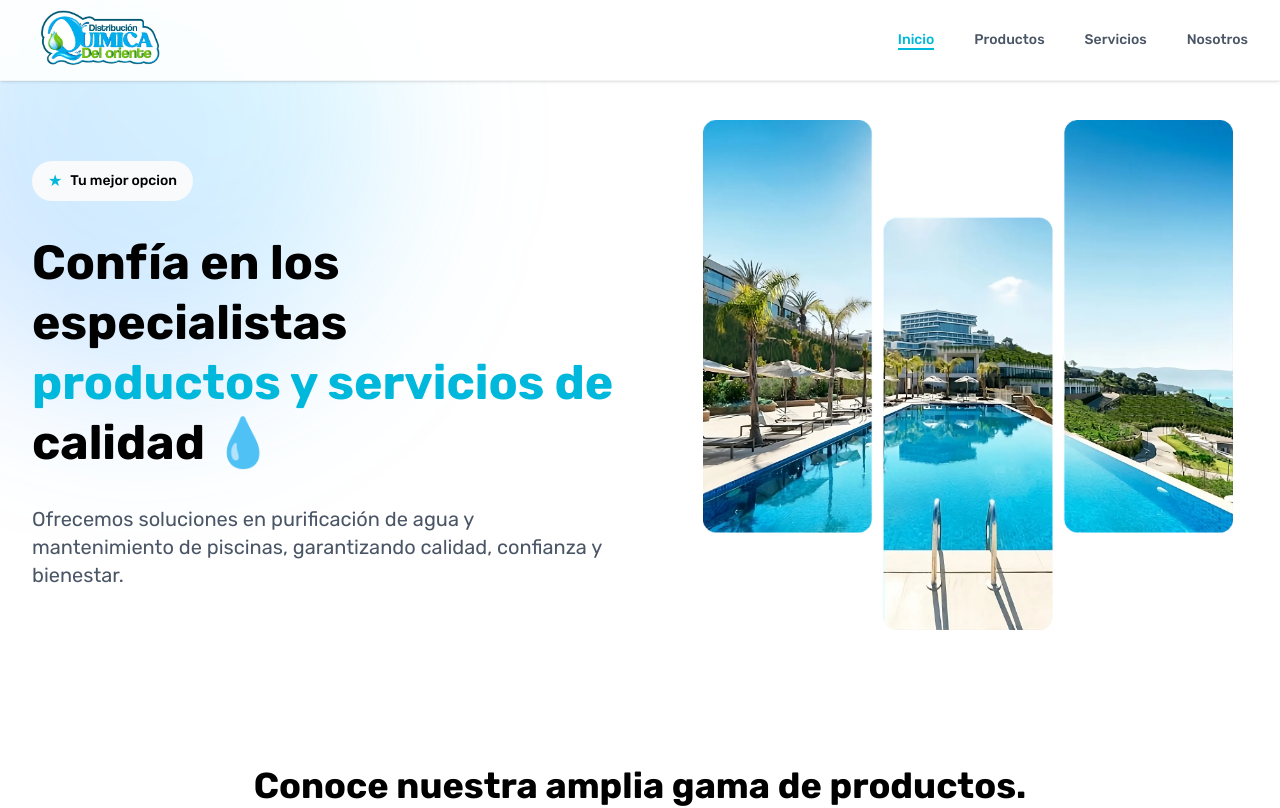
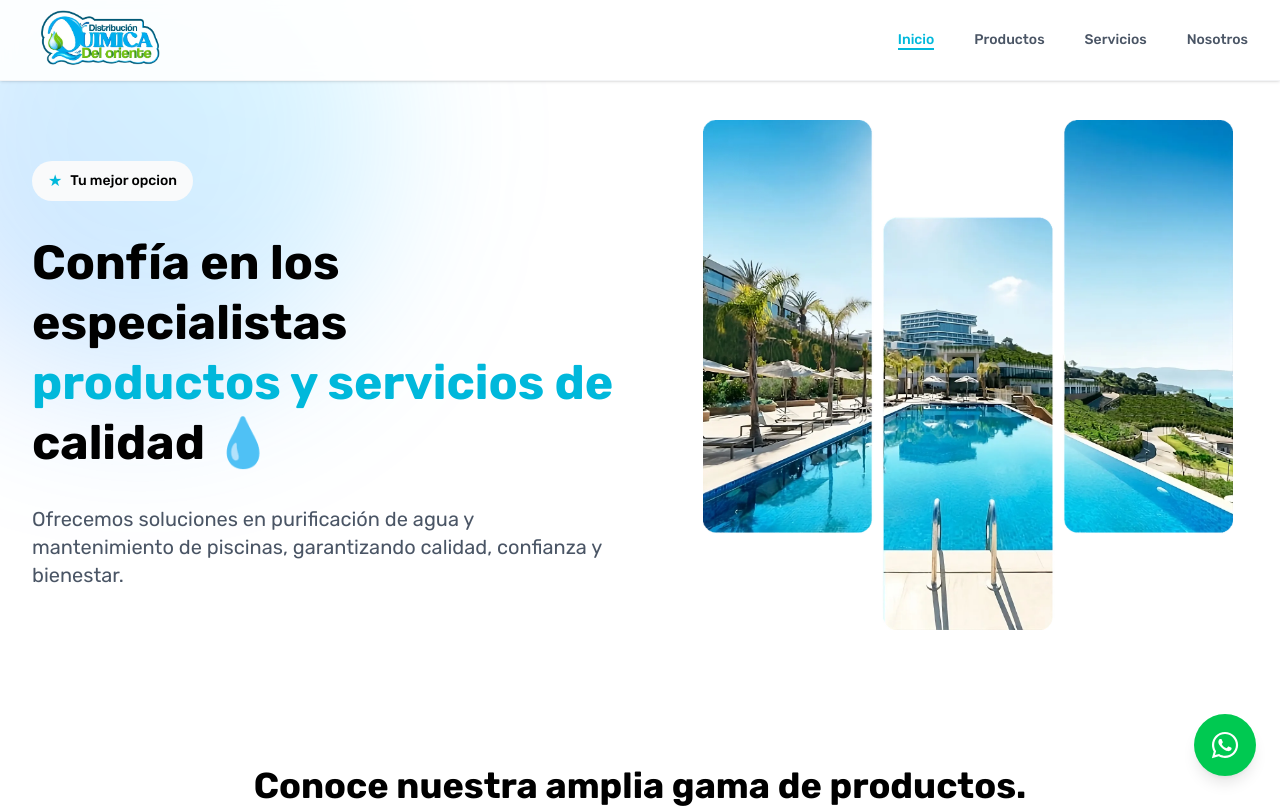
Before and after one commit to jafh1906/D.Q-del-oriente, a React (Vite) app: page / in a window 1280 px wide. Shown: the top 808 px of the page. Built offline with nearby package versions, Linux system fonts and the light colour scheme.

Commit message:
Layout actualizado

```diff
--- a/src/Layouts/LayoutApp.jsx
+++ b/src/Layouts/LayoutApp.jsx
@@ -1,5 +1,6 @@
 import { Footer } from "../Components/Footer";
 import { NavBar } from "../Components/NavBar";
+import { Wsp } from "../Components/Wsp";
 
 export const LayoutApp = ({ children }) => {
   return (
@@ -7,6 +8,7 @@ export const LayoutApp = ({ children }) => {
       <div className="absolute -top-28 -left-28 w-[500px] h-[500px] bg-gradient-to-tr from-blue-600/20 to-cyan-300/20 rounded-full blur-[80px] -z-10"></div>
       <NavBar />
       <main className="flex flex-col">{children}</main>
+      <Wsp />
       <Footer />
     </section>
   );
```
